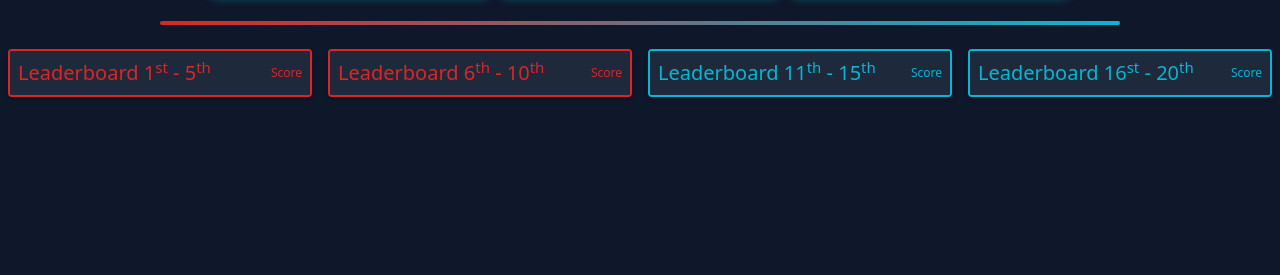
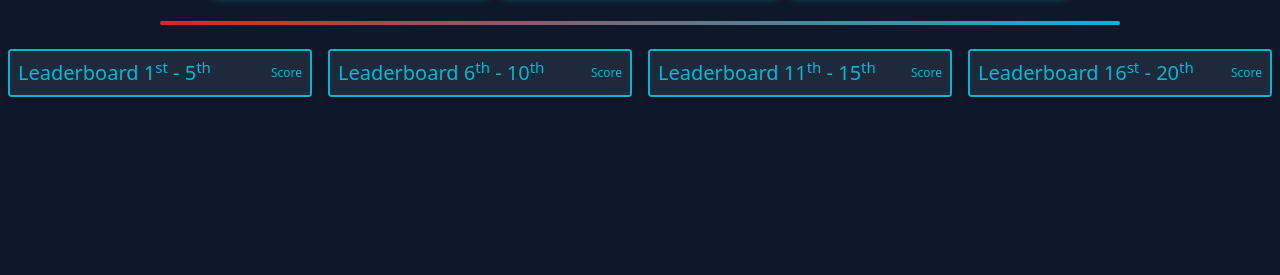
Before and after one commit to cosmorogers/beat-saber-high-scores, a website: page src/index.html in a window 1280 px wide. Shown: the part 525-800 px from the top of the page. Drawn offline with nearby package versions, Linux system fonts and the light colour scheme; no server answers.

Commit message:
change colour

```diff
--- a/src/index.html
+++ b/src/index.html
@@ -50,16 +50,16 @@
 <div class="w-3/4 h-1 my-6 bg-gradient-to-r from-red-600 bg-cyan-500 rounded mx-auto"></div>
 
 <div class="grid grid-cols-4 gap-4 mx-2 my-2">
-    <div class="rounded overflow-hidden mb-2 shadow-md text-xs bg-slate-900 border-2 border-red-600">
-        <div class="flex px-2 py-2 text-red-600 bg-slate-800">
+    <div class="rounded overflow-hidden mb-2 shadow-md text-xs bg-slate-900 border-2 border-cyan-500">
+        <div class="flex px-2 py-2 text-cyan-500 bg-slate-800">
             <div class="w-5/6 text-xl text-left">Leaderboard 1<sup>st</sup> - 5<sup>th</sup></div>
             <div class="w-1/6 text-right leading-7">Score</div>
         </div>
         <div id="leaderboard1" class="text-white"></div>
     </div>
 
-    <div class="rounded overflow-hidden mb-2 shadow-md text-xs bg-slate-900 border-2 border-red-600">
-        <div class="flex px-2 py-2 text-red-600 bg-slate-800">
+    <div class="rounded overflow-hidden mb-2 shadow-md text-xs bg-slate-900 border-2 border-cyan-500">
+        <div class="flex px-2 py-2 text-cyan-500 bg-slate-800">
             <div class="w-5/6 text-xl text-left">Leaderboard 6<sup>th</sup> - 10<sup>th</sup></div>
             <div class="w-1/6 text-right leading-7">Score</div>
         </div>
--- a/src/index.js
+++ b/src/index.js
@@ -1,7 +1,7 @@
 const fs = require('fs');
 require('log-timestamp');
 
-const highScoresFile = 'C:\\Users\\chris\\AppData\\LocalLow\\Hyperbolic Magnetism\\Beat Saber\\LocalDailyLeaderboards.dat';
+const highScoresFile = 'C:\\Users\\cosmo\\AppData\\LocalLow\\Hyperbolic Magnetism\\Beat Saber\\LocalDailyLeaderboards.dat';
 // const highScoresFile = 'C:\\Users\\chris\\AppData\\LocalLow\\Hyperbolic Magnetism\\Beat Saber\\LocalLeaderboards.dat';
 
 console.log(`Watching for file changes on ${highScoresFile}`);
```
